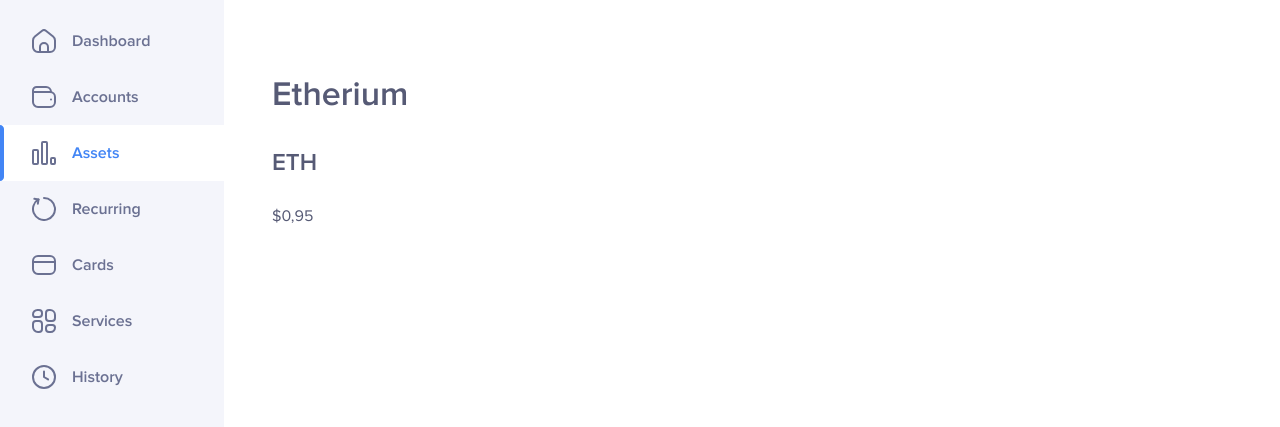
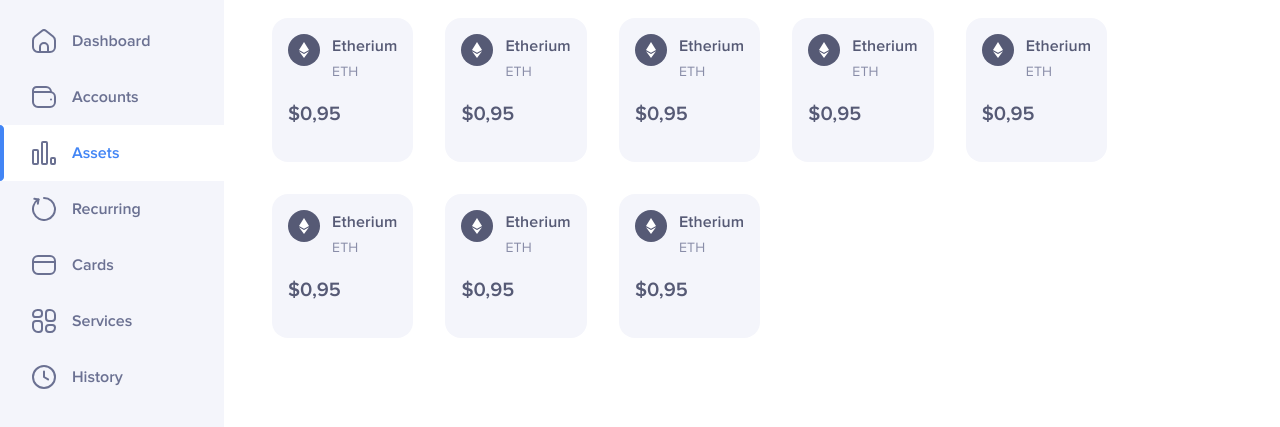
Before and after one commit to eprikhodko/test-task-cryptopay, a website built with webpack: page src/index.html in a window 1280 px wide. Shown: the part 83-510 px from the top of the page. Built offline with nearby package versions, Linux system fonts and the light colour scheme.

Commit message:
feat: create initial styles for currency cards

```diff
--- a/src/index.html
+++ b/src/index.html
@@ -79,15 +79,91 @@
         <main class="main-content">
           <div class="cards">
             <div class="card">
-              <div class="currency">
+              <div class="card__currency">
                 <span class="ico ico_etherium"></span>
-                <div class="currency__wrapper">
-                  <h2 class="currency__title">Etherium</h2>
-                  <h3 class="currency__subtitle">ETH</h3>
+                <div class="card__wrapper">
+                  <h2 class="card__title">Etherium</h2>
+                  <h3 class="card__subtitle">ETH</h3>
                 </div>
               </div>
+              <p class="card__rate">$0,95</p>
+            </div>
 
-              <p class="currency__rate">$0,95</p>
+            <div class="card">
+              <div class="card__currency">
+                <span class="ico ico_etherium"></span>
+                <div class="card__wrapper">
+                  <h2 class="card__title">Etherium</h2>
+                  <h3 class="card__subtitle">ETH</h3>
+                </div>
+              </div>
+              <p class="card__rate">$0,95</p>
+            </div>
+
+            <div class="card">
+              <div class="card__currency">
+                <span class="ico ico_etherium"></span>
+                <div class="card__wrapper">
+                  <h2 class="card__title">Etherium</h2>
+                  <h3 class="card__subtitle">ETH</h3>
+                </div>
+              </div>
+              <p class="card__rate">$0,95</p>
+            </div>
+
+            <div class="card">
+              <div class="card__currency">
+                <span class="ico ico_etherium"></span>
+                <div class="card__wrapper">
+                  <h2 class="card__title">Etherium</h2>
+                  <h3 class="card__subtitle">ETH</h3>
+                </div>
+              </div>
+              <p class="card__rate">$0,95</p>
+            </div>
+
+            <div class="card">
+              <div class="card__currency">
+                <span class="ico ico_etherium"></span>
+                <div class="card__wrapper">
+                  <h2 class="card__title">Etherium</h2>
+                  <h3 class="card__subtitle">ETH</h3>
+                </div>
+              </div>
+              <p class="card__rate">$0,95</p>
+            </div>
+
+            <div class="card">
+              <div class="card__currency">
+                <span class="ico ico_etherium"></span>
+                <div class="card__wrapper">
+                  <h2 class="card__title">Etherium</h2>
+                  <h3 class="card__subtitle">ETH</h3>
+                </div>
+              </div>
+              <p class="card__rate">$0,95</p>
+            </div>
+
+            <div class="card">
+              <div class="card__currency">
+                <span class="ico ico_etherium"></span>
+                <div class="card__wrapper">
+                  <h2 class="card__title">Etherium</h2>
+                  <h3 class="card__subtitle">ETH</h3>
+                </div>
+              </div>
+              <p class="card__rate">$0,95</p>
+            </div>
+
+            <div class="card">
+              <div class="card__currency">
+                <span class="ico ico_etherium"></span>
+                <div class="card__wrapper">
+                  <h2 class="card__title">Etherium</h2>
+                  <h3 class="card__subtitle">ETH</h3>
+                </div>
+              </div>
+              <p class="card__rate">$0,95</p>
             </div>
           </div>
         </main>
--- a/src/scss/base/_base.scss
+++ b/src/scss/base/_base.scss
@@ -14,13 +14,13 @@
 }
 
 h2 {
-  font-weight: bold;
-  font-size: 34px;
-  line-height: 46px;
+  @include font(1rem, line-height(24px, 16px), 600, $color-body);
+  margin: 0;
+  letter-spacing: 0.16px;
 }
 
 h3 {
-  font-weight: bold;
-  font-size: 24px;
-  line-height: 34px;
+  @include font(rem(14px), line-height(20px, 14px), 400, $color-disabled);
+  margin: 0;
+  letter-spacing: 0.16px;
 }
--- a/src/scss/base/_icons.scss
+++ b/src/scss/base/_icons.scss
@@ -60,3 +60,9 @@
   height: 16px;
   background-image: url('../assets/img/icons/Arrow.svg');
 }
+
+.ico_etherium {
+  width: 32px;
+  height: 32px;
+  background-image: url('../assets/img/icons/ETH.svg');
+}
--- /dev/null
+++ b/src/scss/components/_cards.scss
@@ -0,0 +1,29 @@
+@use '../abstracts' as *;
+
+.cards {
+  display: flex;
+  flex-wrap: wrap;
+  gap: 32px;
+}
+
+.card {
+  padding: 16px;
+  background: $color-background;
+  border-radius: 16px;
+}
+
+.card__subtitle {
+  margin-top: 4px;
+}
+
+.card__wrapper {
+  margin-left: 12px;
+}
+
+.card__currency {
+  display: flex;
+}
+
+.card__rate {
+  @include font(rem(20px), line-height(24px, 20px), 600, $color-body);
+}
--- a/src/scss/main.scss
+++ b/src/scss/main.scss
@@ -12,5 +12,6 @@
 @use 'layouts/header';
 
 // Components
-@import 'components/navigation';
-@import 'components/sort-by';
+@use 'components/navigation';
+@use 'components/sort-by';
+@use 'components/cards';
```
